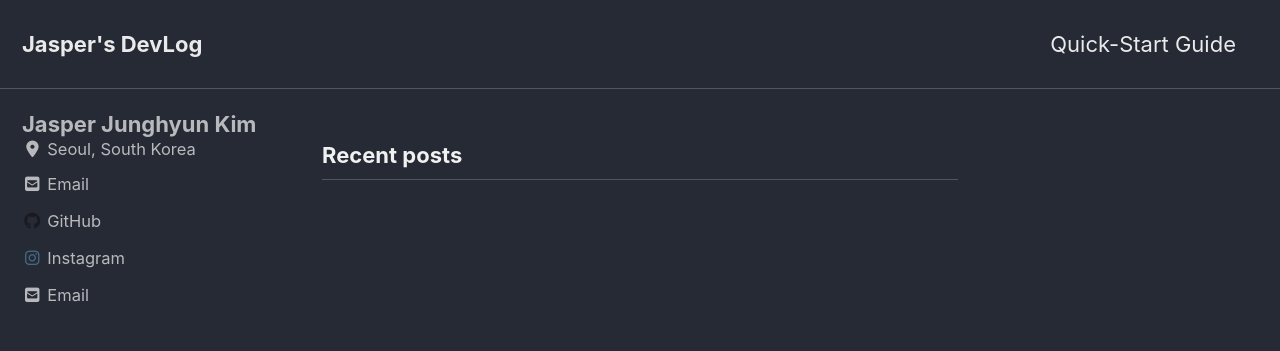
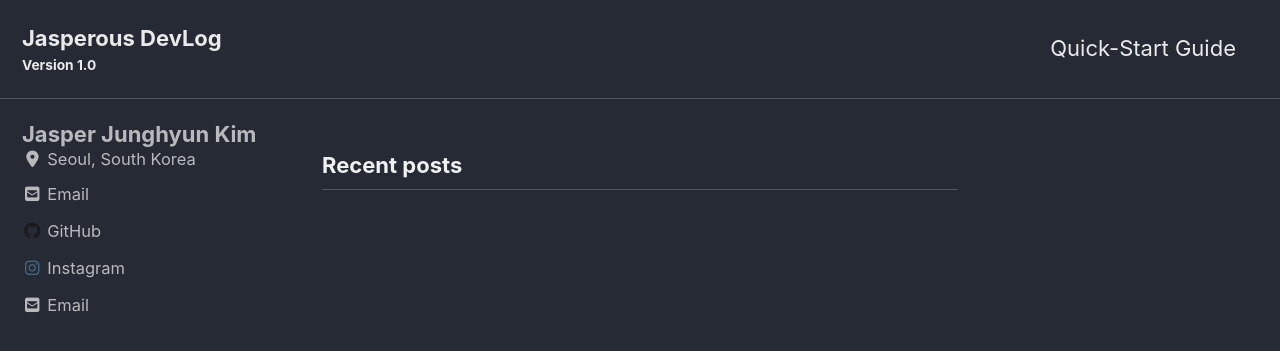
Before and after one commit to jasperous/jasperous.github.io, a Jekyll site: the page built from index.html, in a window 1280 px wide and 900 px high. Shown: the top 351 px of the window. Built offline with Jekyll 4.4.1, drawn with Linux system fonts in a browser that asks for light colours; cached includes are drawn as plain includes; nearby versions of some CDN libraries; the list of posts is cut into pages by our own code.

Commit message:
github blog jekyll theme applied

```diff
--- a/_config.yml
+++ b/_config.yml
@@ -16,14 +16,14 @@ minimal_mistakes_skin    : "dark" # "air", "aqua", "contrast", "dark", "dirt", "
 
 # Site Settings
 locale                   : "en-US"
-title                    : "Jasper's DevLog"
+title                    : "Jasperous DevLog"
 title_separator          : "-"
-subtitle                 : # site tagline that appears below site title in masthead
+subtitle                 : "Version 1.0" # site tagline that appears below site title in masthead
 name                     : "Your Name"
-description              : # "An amazing website."
+description              : "Posting some stuff."
 url                      : "https://jasperous.github.io"
 baseurl                  : ""
-repository               : # GitHub username/repo-name e.g. "mmistakes/minimal-mistakes"
+repository               : # "jasperous/jasperous.github.io" # GitHub username/repo-name e.g. "mmistakes/minimal-mistakes"
 teaser                   : # path of fallback teaser image, e.g. "/assets/images/500x300.png"
 logo                     : # path of logo image to display in the masthead, e.g. "/assets/images/88x88.png"
 masthead_title           : # overrides the website title displayed in the masthead, use " " for no title
```
